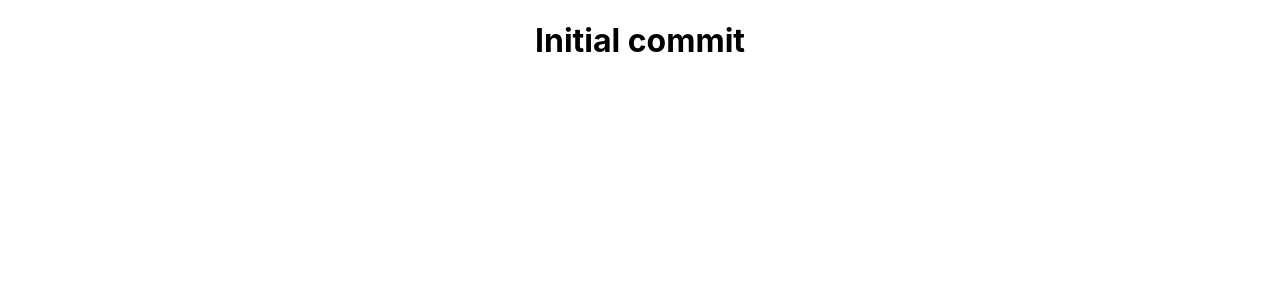
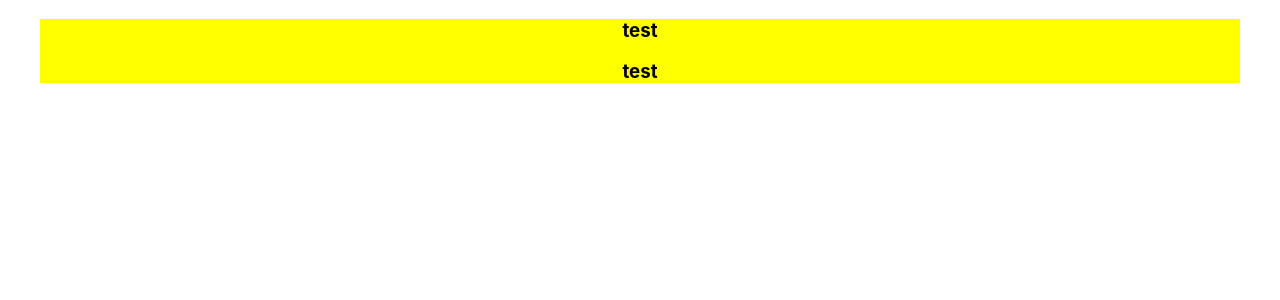
Before and after one commit to SabiTeodosievTeodosiev/better-movie-ratings, a React (Create React App) app: page / in a window 1280 px wide. Shown: the top 300 px of the page. Built offline with nearby package versions, Linux system fonts and the light colour scheme.

Commit message:
add css files
Simulating activity because of a  project requirement.

```diff
--- a/src/App.css
+++ b/src/App.css
@@ -1,5 +1,8 @@
 .App {
-  text-align: center;
+    text-align: center;
+    background-color: yellow;
+    max-width: 1200px;
+    margin: 0 auto;
 }
 
 .App-logo {
--- a/src/App.js
+++ b/src/App.js
@@ -1,10 +1,16 @@
-import logo from './logo.svg';
+import Footer from './components/Footer';
+import Header from './components/Header';
+import Main from './components/Main';
+import MovieCard from './components/MovieCard';
+import MovieList from './components/MovieList';
+import UserCard from './components/UserCard';
 import './App.css';
 
 function App() {
   return (
     <div className="App">
-        <h1>Initial commit</h1>
+          <Header />
+          <Footer />
     </div>
   );
 }
--- /dev/null
+++ b/src/components/Footer.js
@@ -0,0 +1,7 @@
+function Footer() {
+    return (
+        <h3>test</h3>
+);
+}
+
+export default Footer;
--- /dev/null
+++ b/src/components/Header.js
@@ -0,0 +1,7 @@
+function Header() {
+    return (
+        <h3>test</h3>
+);
+}
+
+export default Header;
--- /dev/null
+++ b/src/components/Main.js
@@ -0,0 +1,7 @@
+function Main() {
+    return (
+        <h3>test</h3>
+);
+}
+
+export default Main;
--- /dev/null
+++ b/src/components/MovieCard.js
@@ -0,0 +1,7 @@
+function MovieCard() {
+    return (
+        <h3>test</h3>
+);
+}
+
+export default MovieCard;
--- /dev/null
+++ b/src/components/MovieList.js
@@ -0,0 +1,7 @@
+function MovieList() {
+    return (
+        <h3>test</h3>
+);
+}
+
+export default MovieList;
--- /dev/null
+++ b/src/components/UserCard.js
@@ -0,0 +1,7 @@
+function UserCard() {
+    return (
+        <h3>test</h3>
+);
+}
+
+export default UserCard;
```
Also changed, not shown: src/components/Footer.scss (added), src/components/Header.css (added), src/index.css (line endings or trailing spaces).
